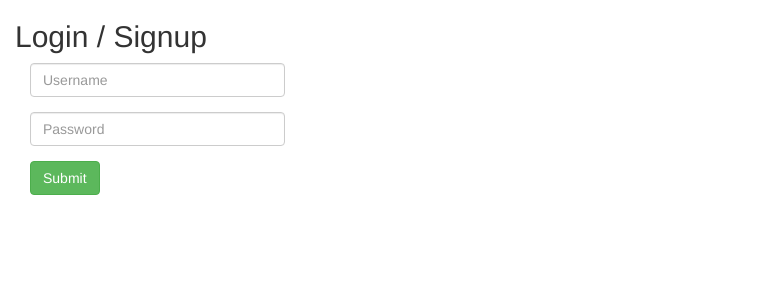
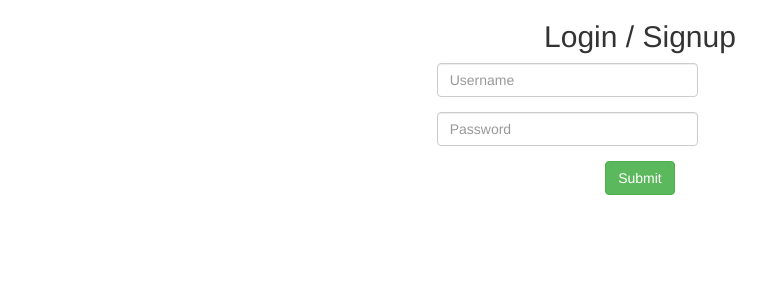
Before and after one commit to shrwnwilliams/university4me, a React (Create React App) app in the folder client/: page / in a window 1280 px wide. Shown: the top 300 px of the page, without its empty margins (0-781 px from the left). Built offline with nearby package versions, Linux system fonts and the light colour scheme; no server answers.

Commit message:
fixing bootstrap spacing

```diff
--- a/client/src/pages/Signup/index.js
+++ b/client/src/pages/Signup/index.js
@@ -12,15 +12,16 @@ function Signup() {
   };
 
   return (
-    <div className='container' style={{margin: '0px', maxHeight: '100%', height:'100%', maxWidth: '100%'}}>
-      <div className='h-25 d-flex align-items-center justify-content-center'>
-        <div>
-            <h2>Login / Signup</h2>
-        </div>
-        <form onSubmit={handleSubmit}>
-            <div className="col-sm-6 mt-3 px-5">
-            <div className="row form-group">
-                <div className="col-sm-6">
+    <div>
+      <div className="row">
+        <div className='col-sm-4'></div>
+        <div className="col-sm-4 p-5 text-center">
+            <form onSubmit={handleSubmit}>
+            <div className='col-sm-12 pb-5'>
+                <h2>Login / Signup</h2>
+            </div>
+            <div className="row form-group justify-content-center">
+                <div className="col-sm-8">
                 <input
                     className="form-control"
                     type="text"
@@ -30,8 +31,8 @@ function Signup() {
                 />
                 </div>
             </div>
-            <div className="row form-group">
-                <div className="col-sm-6">
+            <div className="row form-group justify-content-center">
+                <div className="col-sm-8">
                 <input
                     className="form-control"
                     type="text"
@@ -44,8 +45,8 @@ function Signup() {
             <button className='btn btn-success' type='submit'>
                 Submit
             </button>
-            </div>
         </form>
+        </div>
         <link
         rel="stylesheet"
         href="https://maxcdn.bootstrapcdn.com/bootstrap/3.3.7/css/bootstrap.min.css"
```
